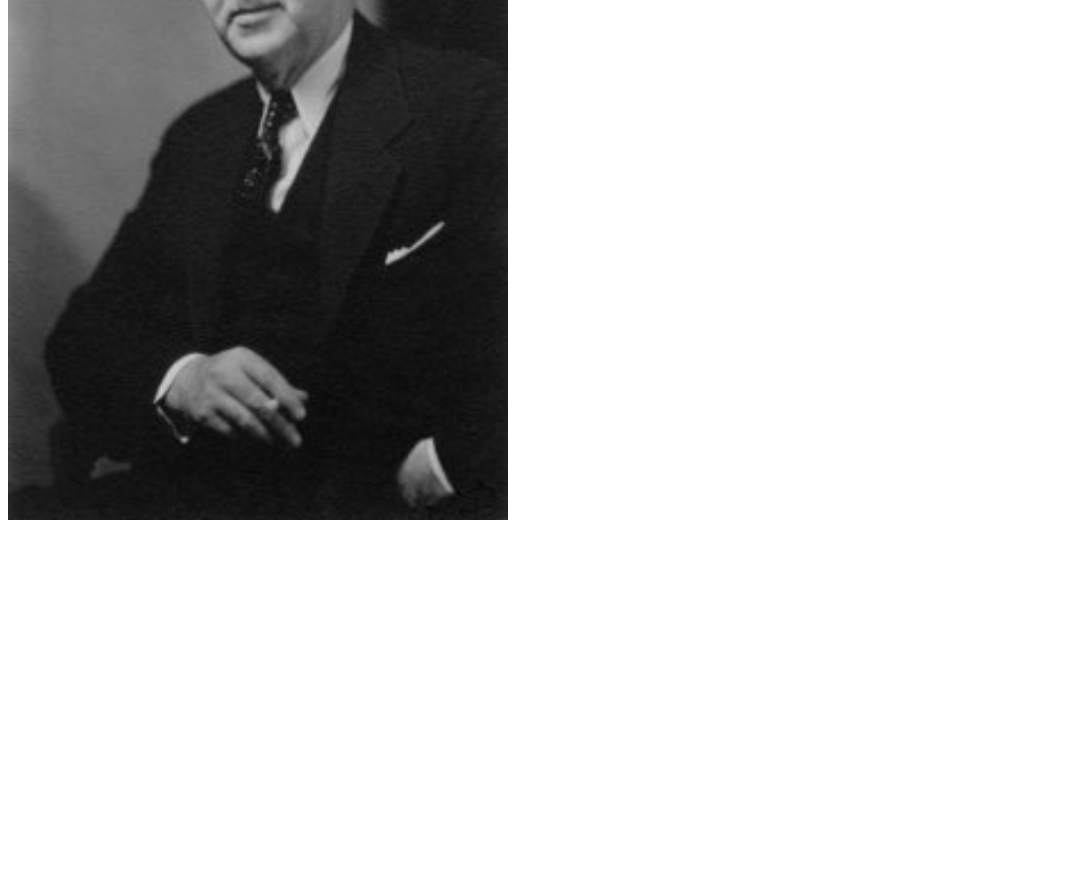
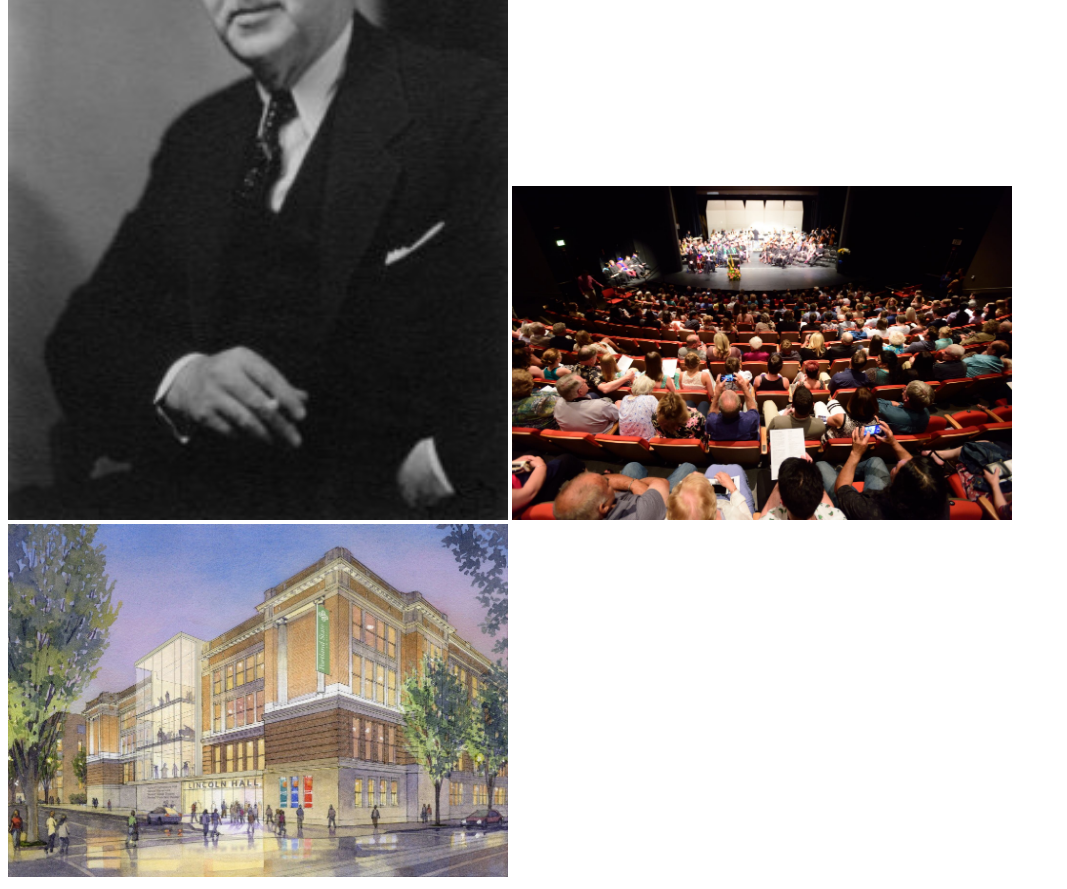
Before and after one commit to pdxdamian/Lincoln-Hall, a plain HTML site: page Index.html in a window 1280 px wide. Shown: the part 756-1645 px from the top of the page, without its empty margins (0-1067 px from the left). Before the commit the page ends 1288 px from the top, so only its background shows below. Drawn offline with Linux system fonts and the light colour scheme.

Commit message:
Update Index.html

```diff
--- a/Index.html
+++ b/Index.html
@@ -23,5 +23,8 @@ While it has primarily acted as a home to the aforementioned secondary and post-
 		<a href="https://www.pdx.edu/arts/lincoln-hall">link</a>
 </p>
 	<img src="img/Morris_H._Whitehouse.jpg" width="500" alt="Morris H Whitehouse">
+	<img src="img/flashcoding.jpeg" width="500" alt="Audience at Lincoln Hall performance">
+	<img src="img/tower.jpeg" width="500" alt="Drawing of Lincoln Hall">
+
 	</body>
 </html>
```
